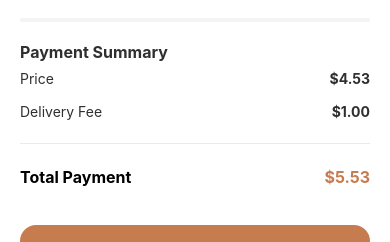
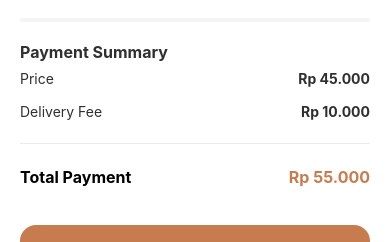
Before and after one commit to Rafi1808/UAS-PEMROGRAMAN-BERBASIS-PLATFORM-MOBILE-, a React Native app: screen /Tracking in a window 390 px wide. Shown: the part 327-569 px from the top of the page. Built offline with nearby package versions, Linux system fonts and the light colour scheme.

Commit message:
Update TrackingScreen.js

```diff
--- a/screens/TrackingScreen.js
+++ b/screens/TrackingScreen.js
@@ -63,18 +63,18 @@ export default function TrackingScreen({ navigation }) {
           <Text style={styles.sectionTitle}>Payment Summary</Text>
           <View style={styles.priceRow}>
             <Text style={styles.priceLabel}>Price</Text>
-            <Text style={styles.priceVal}>$4.53</Text>
+            <Text style={styles.priceVal}>Rp 45.000</Text>
           </View>
           <View style={styles.priceRow}>
             <Text style={styles.priceLabel}>Delivery Fee</Text>
-            <Text style={styles.priceVal}>$1.00</Text>
+            <Text style={styles.priceVal}>Rp 10.000</Text>
           </View>
 
           <View style={{ height: 1, backgroundColor: '#EAEAEA', marginVertical: 15 }} />
 
           <View style={styles.priceRow}>
             <Text style={{ fontWeight: 'bold', fontSize: 16 }}>Total Payment</Text>
-            <Text style={{ fontWeight: 'bold', fontSize: 16, color: '#C67C4E' }}>$5.53</Text>
+            <Text style={{ fontWeight: 'bold', fontSize: 16, color: '#C67C4E' }}>Rp 55.000</Text>
           </View>
 
           <TouchableOpacity style={styles.mainBtn} onPress={() => setIsOrdered(true)}>
```
